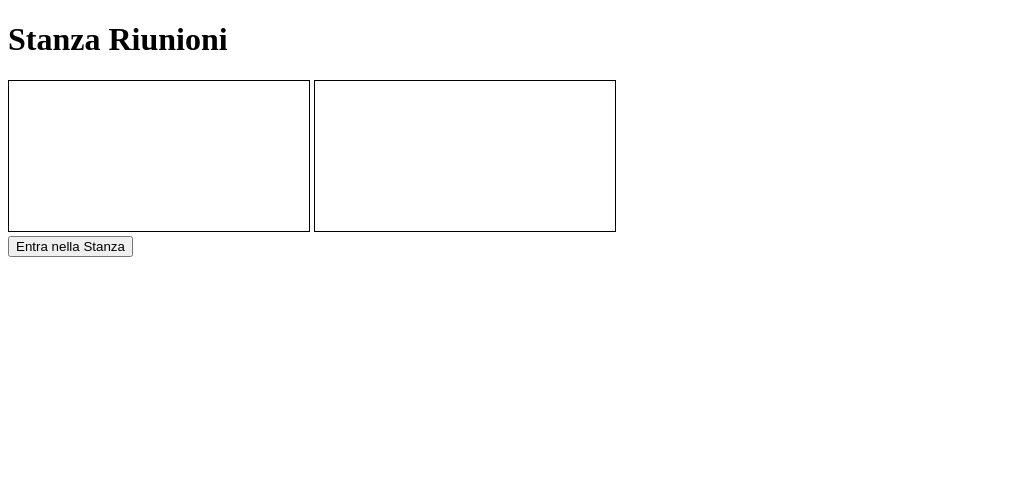
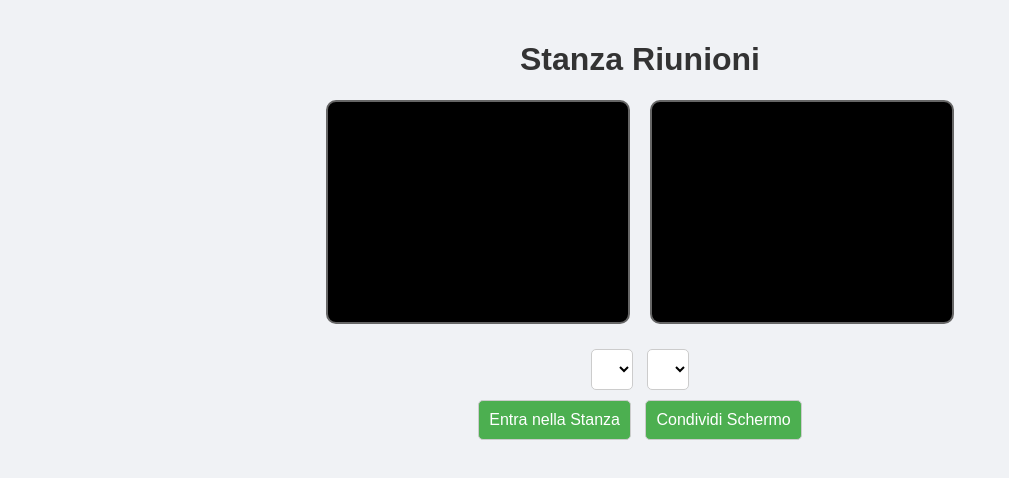
Before and after one commit to Claudio-13101970/stanza-riunioni, a website: page public/stanza_riunioni.html in a window 1280 px wide. Shown: the whole page, without its empty margins (0-1009 px from the left). Drawn offline with nearby package versions, Linux system fonts and the light colour scheme; no server answers.

Commit message:
Fix stanza_riunioni.html

```diff
--- a/public/stanza_riunioni.html
+++ b/public/stanza_riunioni.html
@@ -3,20 +3,73 @@
 <head>
   <meta charset="UTF-8">
   <title>Stanza Riunioni</title>
+  <style>
+    body {
+      font-family: Arial, sans-serif;
+      text-align: center;
+      background-color: #f0f2f5;
+      margin: 0;
+      padding: 20px;
+    }
+    h1 {
+      color: #333;
+    }
+    #videos {
+      display: flex;
+      justify-content: center;
+      gap: 20px;
+      margin-top: 20px;
+      flex-wrap: wrap;
+    }
+    video {
+      width: 300px;
+      height: 220px;
+      border: 2px solid #666;
+      border-radius: 10px;
+      background: black;
+    }
+    #controls {
+      margin-top: 20px;
+    }
+    button, select {
+      margin: 5px;
+      padding: 10px;
+      font-size: 16px;
+      border-radius: 5px;
+      border: 1px solid #ccc;
+      background-color: #4CAF50;
+      color: white;
+      cursor: pointer;
+    }
+    button:hover {
+      background-color: #45a049;
+    }
+    select {
+      background-color: white;
+      color: black;
+    }
+  </style>
 </head>
 <body>
   <h1>Stanza Riunioni</h1>
 
-  <video id="localVideo" autoplay playsinline muted style="width: 300px; border: 1px solid black;"></video>
-  <video id="remoteVideo" autoplay playsinline style="width: 300px; border: 1px solid black;"></video>
+  <div id="videos">
+    <video id="localVideo" autoplay playsinline muted></video>
+    <video id="remoteVideo" autoplay playsinline></video>
+  </div>
 
-  <br>
-  <button id="joinButton">Entra nella Stanza</button>
+  <div id="controls">
+    <select id="cameraSelect"></select>
+    <select id="microphoneSelect"></select>
+    <br>
+    <button id="joinButton">Entra nella Stanza</button>
+    <button id="shareScreenButton">Condividi Schermo</button>
+  </div>
 
-  <!-- IMPORTANTE: carichiamo Socket.io client -->
+  <!-- socket.io client -->
   <script src="/socket.io/socket.io.js"></script>
 
-  <!-- Importiamo il nostro file stanza_riunioni.js -->
+  <!-- il tuo javascript -->
   <script src="stanza_riunioni.js"></script>
 </body>
 </html>
```
